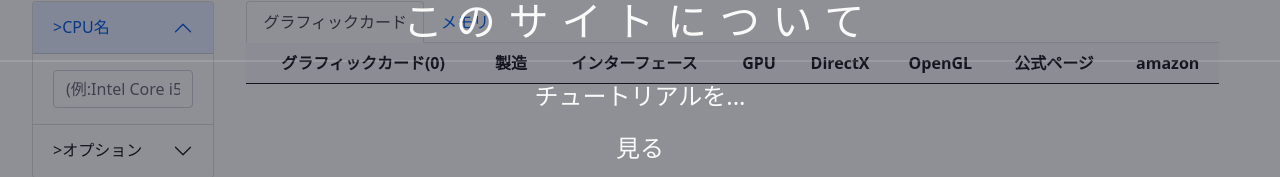
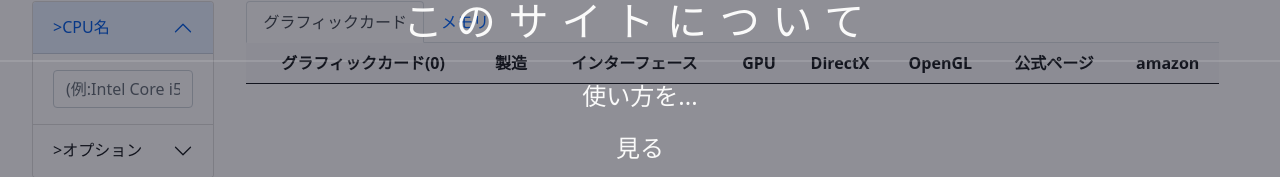
Before and after one commit to yuukiiwai/sc-front, a React (Create React App) app: page / in a window 1280 px wide. Shown: the part 299-476 px from the top of the page. Built offline with nearby package versions, Linux system fonts and the light colour scheme.

Commit message:
adjust sentence

```diff
--- a/src/homefun/Homefun.tsx
+++ b/src/homefun/Homefun.tsx
@@ -91,7 +91,9 @@ const Homefun:React.FC<homeprops> = (props:homeprops) =>{
         for(let i:number = 0; i < options.length ; i++){
         url = url + "&" + options[i] + "=true";
         }
-        console.log(url);
+
+        // console.log(url);
+
         axios.get(url)
         .then(res => {
         const data = res.data;
--- a/src/homefun/SiteAbout/SiteAbout.tsx
+++ b/src/homefun/SiteAbout/SiteAbout.tsx
@@ -51,7 +51,7 @@ const SiteAbout:React.FC = () =>{
 
                 <h1 className="center-h">このサイトについて</h1>
                 <hr />
-                <p>チュートリアルを...</p>
+                <p>使い方を...</p>
                 <p onClick={LookSiteAbout}>見る</p>
                 <p onClick={notLookSiteAbout}>見ない</p>
                 <p onClick={()=>{
```
